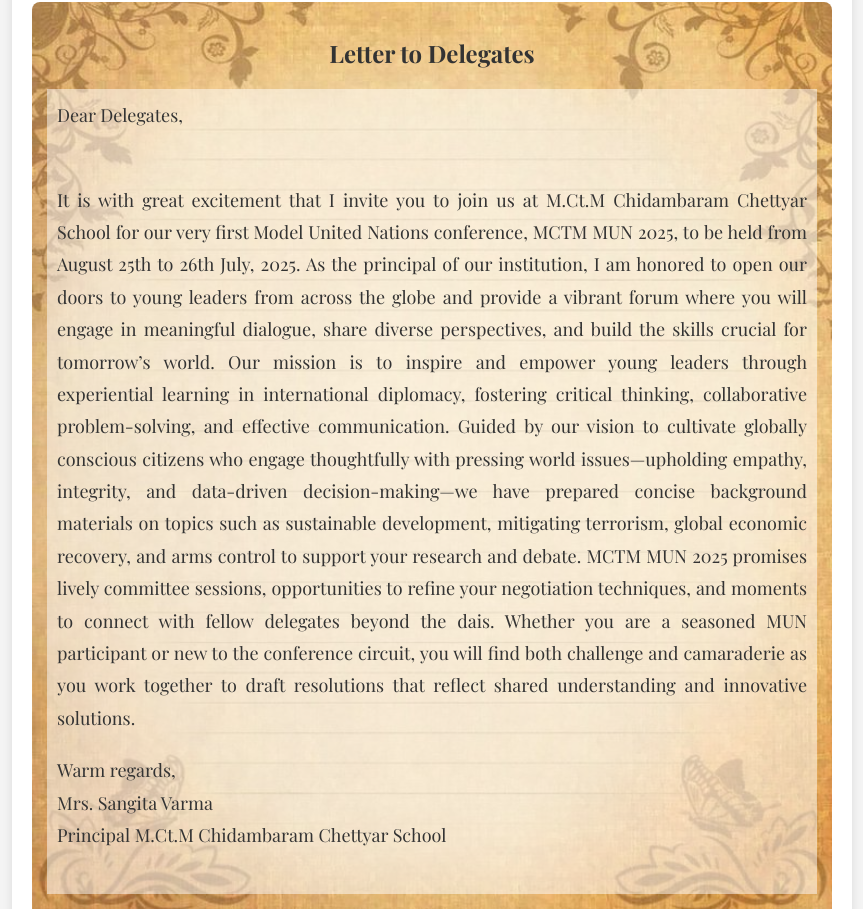
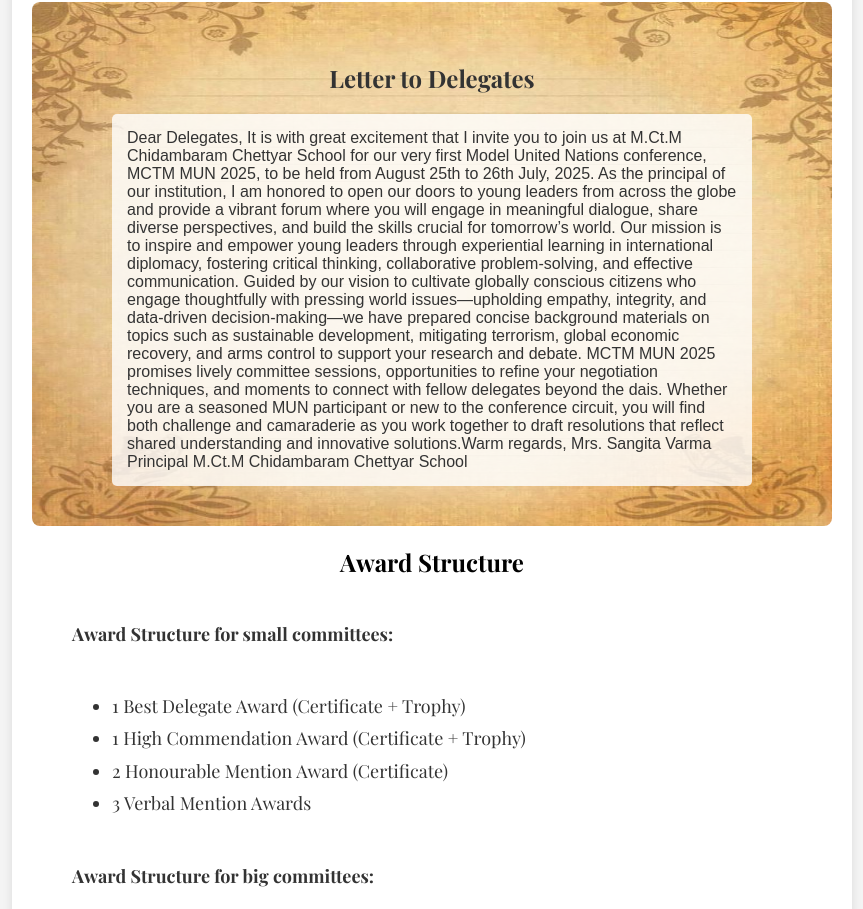
Before and after one commit to mentorsphere/mctmMUN, a plain HTML site: page index.html in a window 1280 px wide. Shown: the part 1240-2149 px from the top of the page, without its empty margins (208-1071 px from the left). Drawn offline with nearby package versions, Linux system fonts and the light colour scheme; a web font is replaced by a local one.

Commit message:
more changes

```diff
--- a/index.html
+++ b/index.html
@@ -68,19 +68,14 @@
 
         <div class="letter-to-delegates">
           <h2 class="title">Letter to Delegates</h2>
-          <pre class="lettertext">
+          <p class="lettertext">
 Dear Delegates,
-        </pre>
-          <p class="lettertext">
           It is with great excitement that I invite you to join us at M.Ct.M Chidambaram Chettyar School for our very first Model United Nations conference, MCTM MUN 2025, to be held from August 25th to 26th July, 2025.
           As the principal of our institution, I am honored to open our doors to young leaders from across the globe and provide a vibrant forum where you will engage in meaningful dialogue, share diverse perspectives, and build the skills crucial for tomorrow’s world.
           Our mission is to inspire and empower young leaders through experiential learning in international diplomacy, fostering critical thinking, collaborative problem-solving, and effective communication. Guided by our vision to cultivate globally conscious citizens who engage thoughtfully with pressing world issues—upholding empathy, integrity, and data-driven decision-making—we have prepared concise background materials on topics such as sustainable development, mitigating terrorism, global economic recovery, and arms control to support your research and debate.
-          MCTM MUN 2025 promises lively committee sessions, opportunities to refine your negotiation techniques, and moments to connect with fellow delegates beyond the dais. Whether you are a seasoned MUN participant or new to the conference circuit, you will find both challenge and camaraderie as you work together to draft resolutions that reflect shared understanding and innovative solutions.</p>
-          <pre class="lettertext">
-Warm regards,
-Mrs. Sangita Varma
-Principal M.Ct.M Chidambaram Chettyar School
-        </pre>
+          MCTM MUN 2025 promises lively committee sessions, opportunities to refine your negotiation techniques, and moments to connect with fellow delegates beyond the dais. Whether you are a seasoned MUN participant or new to the conference circuit, you will find both challenge and camaraderie as you work together to draft resolutions that reflect shared understanding and innovative solutions.Warm regards,
+          Mrs. Sangita Varma
+          Principal M.Ct.M Chidambaram Chettyar School</p>
         </div>
 
     <h2 class="title">Award Structure</h2>
--- a/style.css
+++ b/style.css
@@ -95,6 +95,21 @@ body {
       .hamburger {
         display: flex;
       }
+
+         .letter-to-delegates {
+        background-image: url('images/letterMOBILE.jpg'); /* Image for mobile */
+        background-size: cover;
+    }
+    .letter-to-delegates p,
+    .letter-to-delegates pre {
+        padding: 10px;
+    }
+    .carousel-container {
+      margin: 10px;
+  }
+    li{
+        font-size: 15px;
+    }
     }
     .main-content {
       padding: 40px 20px;
@@ -155,51 +170,30 @@ body {
     border-radius: 8px;
 }
 
-
-
-/* Responsive adjustments */
-@media (max-width: 768px) {
-    .carousel-container {
-        margin: 10px;
-    }
+.letter-to-delegates {
+    background-image: url('images/letter.jpg');
+    background-size: 100% 100%; /* Stretch image to cover the entire area */
+    background-repeat: no-repeat;
+    background-position: center;
+    padding: 5% 10%; /* Responsive padding */
+    border-radius: 8px;
+    color: #333;
+    position: relative;
+    overflow: hidden;
+    box-sizing: border-box; /* Include padding in element's total width and height */
 }
 
-@media (max-width: 480px) {
-    .carousel-container {
-        margin: 5px;
-    }
+.letter-to-delegates p,
+.letter-to-delegates pre {
+    position: relative;
+    z-index: 2;
+    background-color: rgba(255, 255, 255, 0.8);
+    padding: 15px;
+    border-radius: 5px;
+    max-width: 800px; /* Limit width for readability on larger screens */
+    margin: 0 auto; /* Center the text block */
 }
 
-/* Letter to Delegates */
-.letter-to-delegates {
-    background-image: url('images/letter.jpg'); /* Placeholder image, replace with actual letter background */
-    background-size: cover;
-    background-position: center;
-    padding: 20px;
-    border-radius: 8px 8px 0px 0px;
-    color: #333;
-    /* position: relative; */
-    overflow: hidden;
-}
-
-.letter-to-delegates {
-
-    background-color: rgba(255, 255, 255, 0.8);
-    width: fit-content;
-    padding: 15px;
-}
-
-.lettertext {
-  text-align: justify; /* Align text for a more formal look */
-  font-size: 18px;
-  line-height: 1.8; /* Increased line height for better readability */
-  color: #333;
-  margin: 0px;
-  padding: 10px ;
-  font-family: "Playfair Display"; /* Apply a formal font */
-  background-color: rgba(255, 255, 255, 0.5);
-  border-radius: 0px;
-}
 
 /* Time Table Images */
 .timetable-image {
```
Also changed, not shown: images/aarohi.jpg (deleted), images/letterMOBILE.jpg (added), shubh.png (renamed from images/shubh.png).
